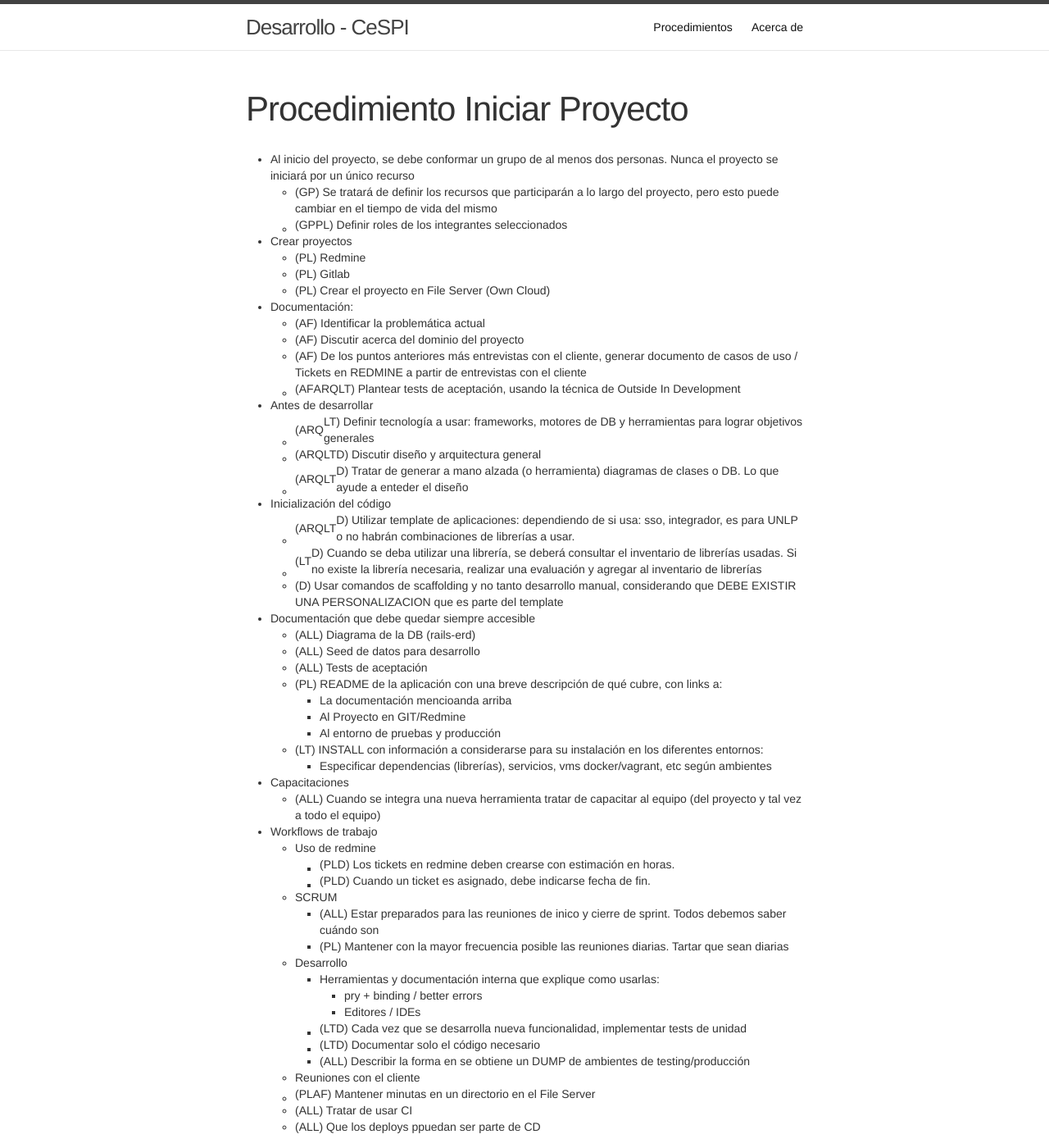
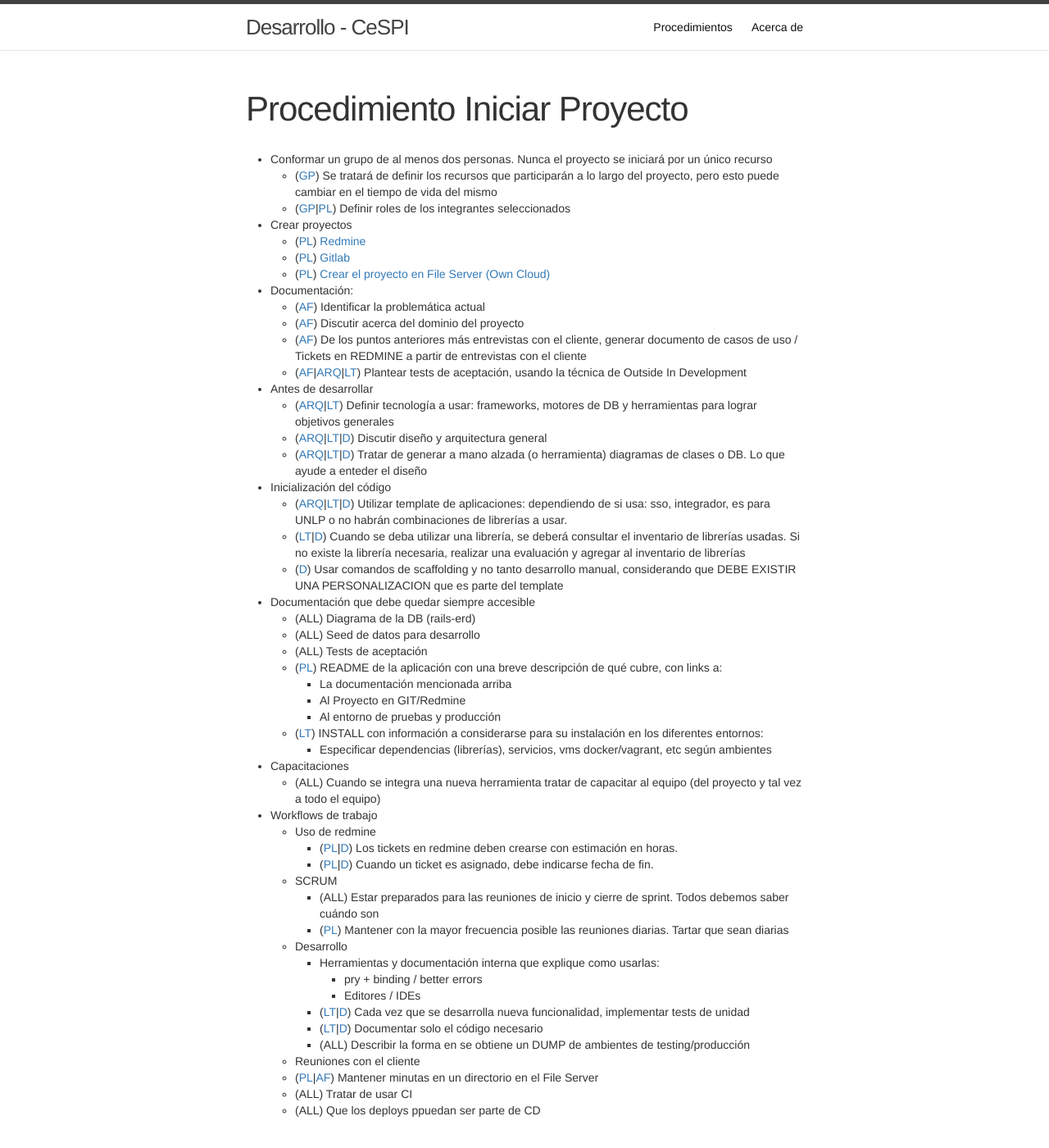
Before and after one commit to Desarrollo-CeSPI/desarrollo-cespi.github.io, a Jekyll site: the page built from pages/nuevo_proyecto.md, in a window 1280 px wide and 1400 px high. Shown: the whole window at 82% size. Built offline with Jekyll 4.4.1, drawn with Linux system fonts in a browser that asks for light colours.

```diff
--- a/pages/nuevo_proyecto.md
+++ b/pages/nuevo_proyecto.md
@@ -4,36 +4,36 @@ title: Procedimiento Iniciar Proyecto
 permalink: /procedimientos/nuevo_proyecto/
 ---
 
-* Al inicio del proyecto, se debe conformar un grupo de al menos dos personas. Nunca el proyecto se iniciará por un único recurso
-  * (GP) Se tratará de definir los recursos que participarán a lo largo del proyecto, pero esto puede cambiar en el tiempo de vida del mismo
-  * (GP|PL) Definir roles de los integrantes seleccionados
+* Conformar un grupo de al menos dos personas. Nunca el proyecto se iniciará por un único recurso
+  * ([GP][]) Se tratará de definir los recursos que participarán a lo largo del proyecto, pero esto puede cambiar en el tiempo de vida del mismo
+  * ([GP][]\|[PL][]) Definir roles de los integrantes seleccionados
 * Crear proyectos
-  * (PL) Redmine
-  * (PL) Gitlab
-  * (PL) Crear el proyecto en File Server (Own Cloud)
+  * ([PL][]) [Redmine][]
+  * ([PL][]) [Gitlab][]
+  * ([PL][]) [Crear el proyecto en File Server (Own Cloud)][OwnCloud]
 * Documentación:
-  * (AF) Identificar la problemática actual
-  * (AF) Discutir acerca del dominio del proyecto
-  * (AF) De los puntos anteriores más entrevistas con el cliente, generar documento de casos de uso / Tickets en REDMINE a partir de entrevistas con el cliente
-  * (AF|ARQ|LT) Plantear tests de aceptación, usando la técnica de Outside In Development
+  * ([AF][]) Identificar la problemática actual
+  * ([AF][]) Discutir acerca del dominio del proyecto
+  * ([AF][]) De los puntos anteriores más entrevistas con el cliente, generar documento de casos de uso / Tickets en REDMINE a partir de entrevistas con el cliente
+  * ([AF][]\|[ARQ][]\|[LT][]) Plantear tests de aceptación, usando la técnica de Outside In Development
 * Antes de desarrollar
-  * (ARQ|LT) Definir tecnología a usar: frameworks, motores de DB y herramientas para lograr objetivos generales
-  * (ARQ|LT|D) Discutir diseño y arquitectura general
-  * (ARQ|LT|D) Tratar de generar a mano alzada (o herramienta) diagramas de clases o DB. Lo que ayude a enteder el diseño
+  * ([ARQ][]\|[LT][]) Definir tecnología a usar: frameworks, motores de DB y herramientas para lograr objetivos generales
+  * ([ARQ][]\|[LT][]\|[D][]) Discutir diseño y arquitectura general
+  * ([ARQ][]\|[LT][]\|[D][]) Tratar de generar a mano alzada (o herramienta) diagramas de clases o DB. Lo que ayude a enteder el diseño
 * Inicialización del código
-  * (ARQ|LT|D) Utilizar template de aplicaciones: dependiendo de si usa: sso, integrador, es para UNLP o no habrán combinaciones de librerías a usar.
-  * (LT|D) Cuando se deba utilizar una librería, se deberá consultar el inventario de librerías usadas. Si no existe la librería necesaria, realizar una evaluación y agregar al inventario de librerías
-  * (D) Usar comandos de scaffolding y no tanto desarrollo manual, considerando que DEBE EXISTIR UNA PERSONALIZACION que es parte del template
+  * ([ARQ][]\|[LT][]\|[D][]) Utilizar template de aplicaciones: dependiendo de si usa: sso, integrador, es para UNLP o no habrán combinaciones de librerías a usar.
+  * ([LT][]\|[D][]) Cuando se deba utilizar una librería, se deberá consultar el inventario de librerías usadas. Si no existe la librería necesaria, realizar una evaluación y agregar al inventario de librerías
+  * ([D][]) Usar comandos de scaffolding y no tanto desarrollo manual, considerando que DEBE EXISTIR UNA PERSONALIZACION que es parte del template
 
 * Documentación que debe quedar siempre accesible
   * (ALL) Diagrama de la DB (rails-erd)
   * (ALL) Seed de datos para desarrollo
   * (ALL) Tests de aceptación
-  * (PL) README de la aplicación con una breve descripción de qué cubre, con links a:
-    * La documentación mencioanda arriba
+  * ([PL][]) README de la aplicación con una breve descripción de qué cubre, con links a:
+    * La documentación mencionada arriba
     * Al Proyecto en GIT/Redmine
     * Al entorno de pruebas y producción
-  * (LT) INSTALL con información a considerarse para su instalación en los diferentes entornos:
+  * ([LT][]) INSTALL con información a considerarse para su instalación en los diferentes entornos:
     * Especificar dependencias (librerías), servicios, vms docker/vagrant, etc según ambientes
 
 * Capacitaciones
@@ -41,19 +41,29 @@ permalink: /procedimientos/nuevo_proyecto/
 
 * Workflows de trabajo
   * Uso de redmine
-    * (PL|D) Los tickets en redmine deben crearse con estimación en horas.
-    * (PL|D) Cuando un ticket es asignado, debe indicarse fecha de fin.
+    * ([PL][]\|[D][]) Los tickets en redmine deben crearse con estimación en horas.
+    * ([PL][]\|[D][]) Cuando un ticket es asignado, debe indicarse fecha de fin.
   * SCRUM
-    * (ALL) Estar preparados para las reuniones de inico y cierre de sprint. Todos debemos saber cuándo son
-    * (PL) Mantener con la mayor frecuencia posible las reuniones diarias. Tartar que sean diarias
+    * (ALL) Estar preparados para las reuniones de inicio y cierre de sprint. Todos debemos saber cuándo son
+    * ([PL][]) Mantener con la mayor frecuencia posible las reuniones diarias. Tartar que sean diarias
   * Desarrollo
     * Herramientas y documentación interna que explique como usarlas:
        * pry + binding / better errors
        * Editores / IDEs
-    * (LT|D) Cada vez que se desarrolla nueva funcionalidad, implementar tests de unidad
-    * (LT|D) Documentar solo el código necesario
+    * ([LT][]\|[D][]) Cada vez que se desarrolla nueva funcionalidad, implementar tests de unidad
+    * ([LT][]\|[D][]) Documentar solo el código necesario
     * (ALL) Describir la forma en se obtiene un DUMP de ambientes de testing/producción
   * Reuniones con el cliente
-  * (PL|AF) Mantener minutas en un directorio en el File Server
+  * ([PL][]\|[AF][]) Mantener minutas en un directorio en el File Server
   * (ALL) Tratar de usar CI
   * (ALL) Que los deploys ppuedan ser parte de CD
+
+[Redmine]: https://proyectos.cespi.unlp.edu.ar
+[GitLab]: https://git.cespi.unlp.edu.ar
+[OwnCloud]: https://sudoc.cespi.unlp.edu.ar/
+[GP]: /procedimientos/gerente_de_proyecto/
+[PL]: /procedimientos/lider_de_proyecto/
+[AF]: /procedimientos/analista_funcional/
+[ARQ]: /procedimientos/arquitecto/
+[LT]: /procedimientos/lider_tecnico/
+[D]: /procedimientos/desarrollador/
```
Also changed, not shown: pages/perfil_analista_funcional.md (added, +25 -0 lines), pages/perfil_arquitecto.md (added, +13 -0 lines), pages/perfil_desarrollador.md (added, +11 -0 lines), pages/perfil_gerente.md (added, +14 -0 lines), pages/perfil_lider_de_proyecto.md (added, +22 -0 lines), pages/perfil_lider_tecnico.md (added, +13 -0 lines).
